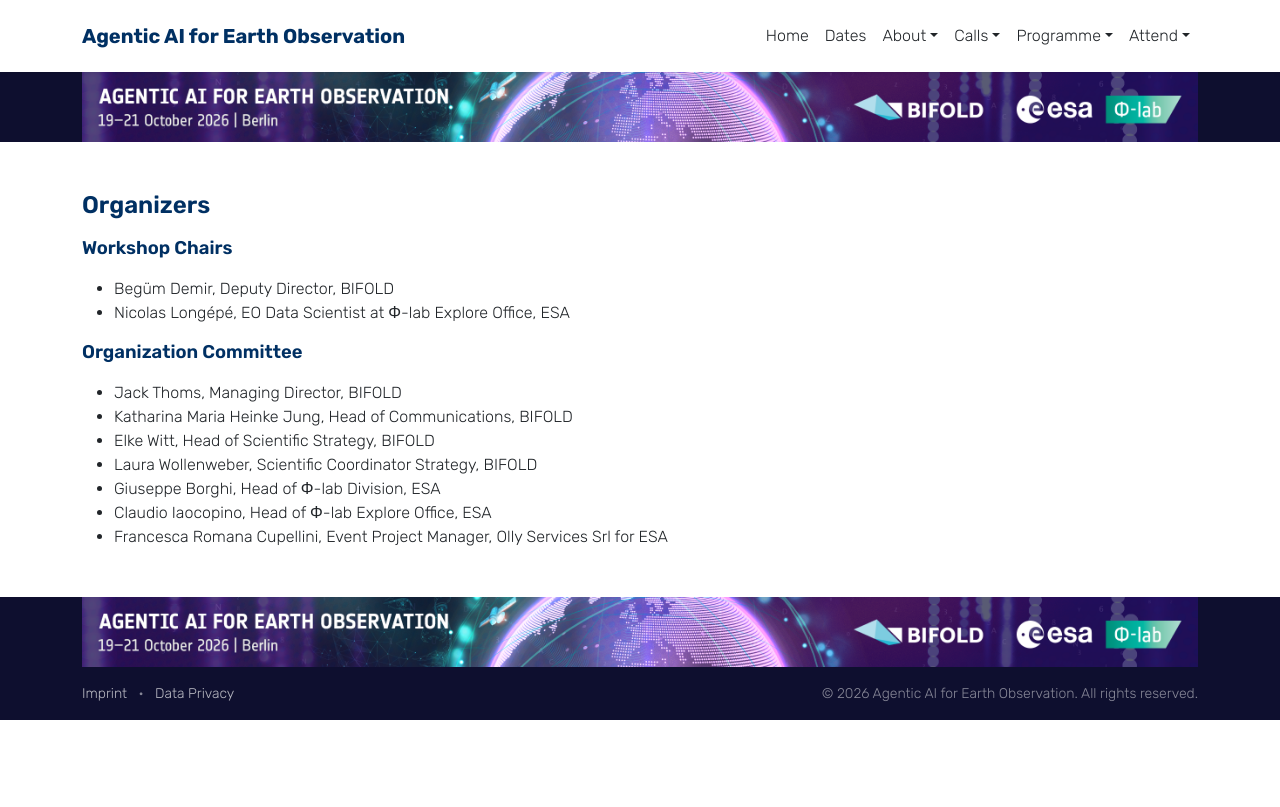
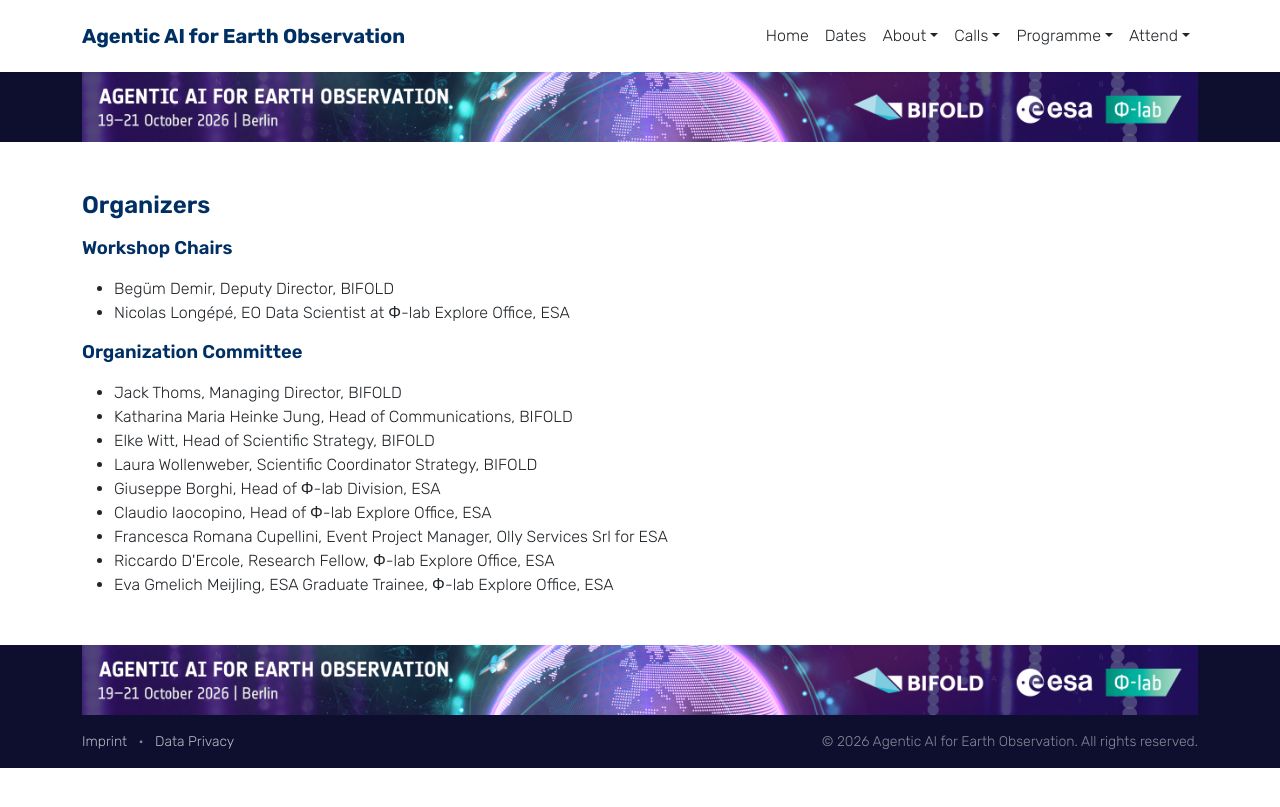
Before and after one commit to rsim-tu-berlin/agentic-eo.berlin, a Jekyll site: the page built from about/organizers.md, in a window 1280 px wide. Shown: the top 807 px of the page. Built offline with Jekyll 4.4.1, drawn with Linux system fonts in a browser that asks for light colours.

Commit message:
feat: update organizers

```diff
--- a/about/organizers.md
+++ b/about/organizers.md
@@ -22,4 +22,6 @@
   <li>Giuseppe Borghi, Head of Φ-lab Division, ESA</li>
   <li>Claudio Iaocopino, Head of Φ-lab Explore Office, ESA</li>
   <li>Francesca Romana Cupellini, Event Project Manager, Olly Services Srl for ESA</li>
+  <li>Riccardo D'Ercole, Research Fellow, Φ-lab Explore Office, ESA</li>
+  <li>Eva Gmelich Meijling, ESA Graduate Trainee, Φ-lab Explore Office, ESA</li>
 </ul>
```
